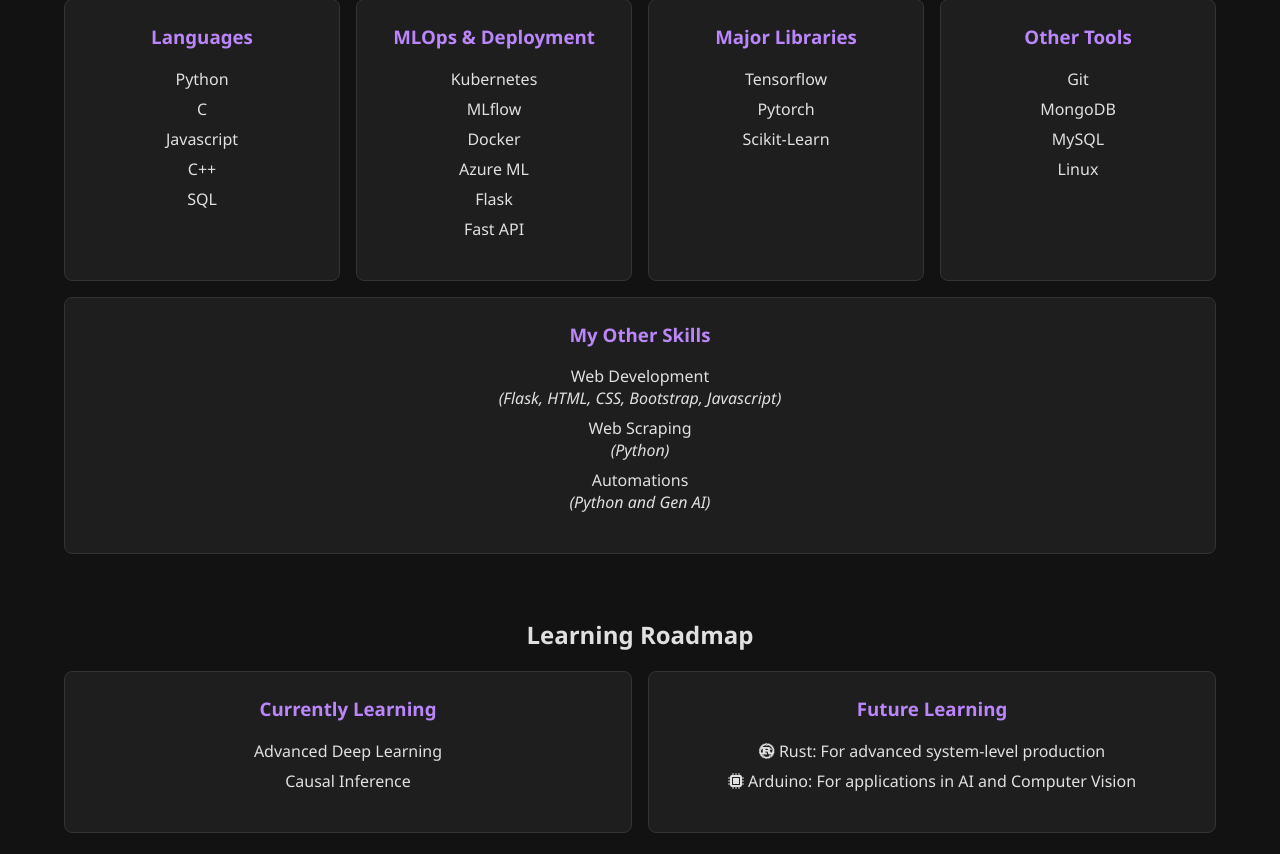
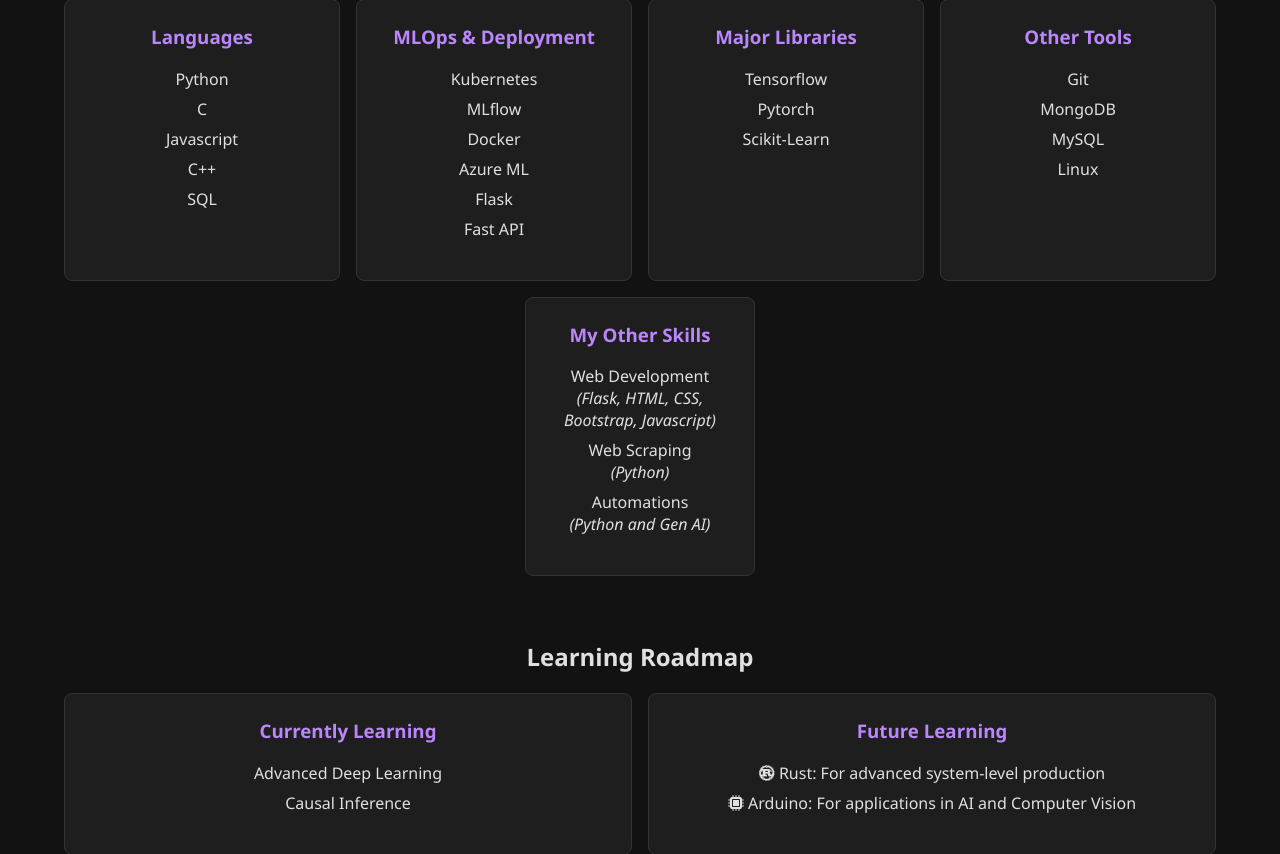
Before and after one commit to SHIVOGOJOHN/mainprofile, a Flask app: page / in a window 1280 px wide. Shown: the part 1735-2589 px from the top of the page. Run offline with Flask 3, Linux system fonts and the light colour scheme; some libraries are stand-ins or nearby versions.

Commit message:
Fix: Center 'My Other Skills' container and ensure consistent sizing.

```diff
--- a/static/style.css
+++ b/static/style.css
@@ -212,6 +212,17 @@ section {
     justify-content: space-around;
     flex-wrap: wrap;
     gap: 1rem;
+}
+
+#skills .skills-row-single {
+    display: flex;
+    justify-content: center;
+    margin-top: 1rem;
+}
+
+#skills .skills-row-single .skill-column {
+    flex: 0 0 180px; /* Fixed width to match other columns */
+    max-width: 180px; /* Ensure it doesn't grow too wide */
 }
 
 #skills .skill-column {
--- a/templates/index.html
+++ b/templates/index.html
@@ -190,6 +190,9 @@
                     <li>Linux</li>
                 </ul>
             </div>
+            </div>
+        </div>
+        <div class="skills-row-single">
             <div class="skill-column">
                 <h3>My Other Skills</h3>
                 <ul>
```
